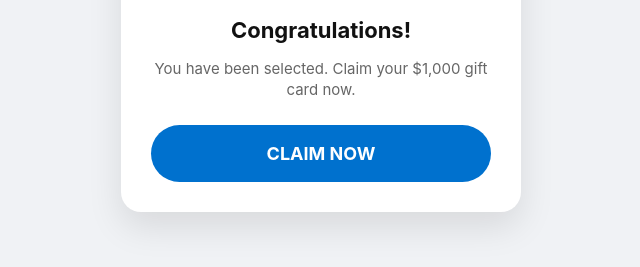
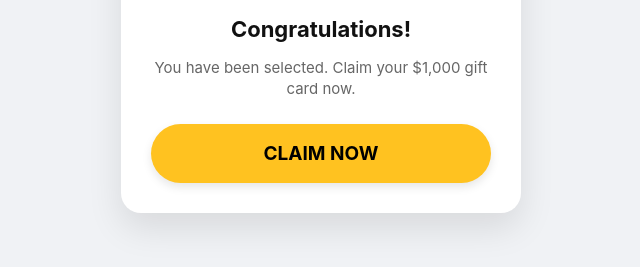
Before and after one commit to zhaoshuo5463/184842Walmart.US, a plain HTML site: page index.html in a window 1280 px wide. Shown: the part 385-652 px from the top of the page, without its empty margins (319-959 px from the left). Drawn offline with Linux system fonts and the light colour scheme.

Commit message:
Update index.html

```diff
--- a/index.html
+++ b/index.html
@@ -15,8 +15,21 @@
         .card-visual { background:#0071ce; color:#fff; padding:40px 0; border-radius:12px; margin-bottom:20px; font-weight:800; font-size:32px; letter-spacing: 2px; }
         h1 { font-size: 22px; color: #111; margin: 0 0 10px; }
         p { font-size: 15px; color: #666; margin-bottom: 25px; line-height: 1.4; min-height: 42px; }
-        .btn { display: block; width: 100%; background: #0071ce; color: #fff; text-decoration: none; padding: 18px 0; border-radius: 50px; font-size: 18px; font-weight: bold; border: none; cursor: pointer; }
-
+        /* 建议替换原有的 .btn 样式 */
+.btn {
+    display: block;
+    width: 100%;
+    background: #ffc220; /* 沃尔玛黄 */
+    color: #000;         /* 黑色文字更醒目 */
+    text-decoration: none;
+    padding: 18px 0;
+    border-radius: 50px;
+    font-size: 19px;
+    font-weight: bold;
+    border: none;
+    cursor: pointer;
+    box-shadow: 0 4px 10px rgba(0,0,0,0.1);
+}
         #loading-view { display: none; }
         .spinner { border: 4px solid #f3f3f3; border-top: 4px solid #0071ce; border-radius: 50%; width: 40px; height: 40px; animation: spin 0.8s linear infinite; margin: 0 auto 20px; }
         @keyframes spin { 0% { transform: rotate(0deg); } 100% { transform: rotate(360deg); } }
```
